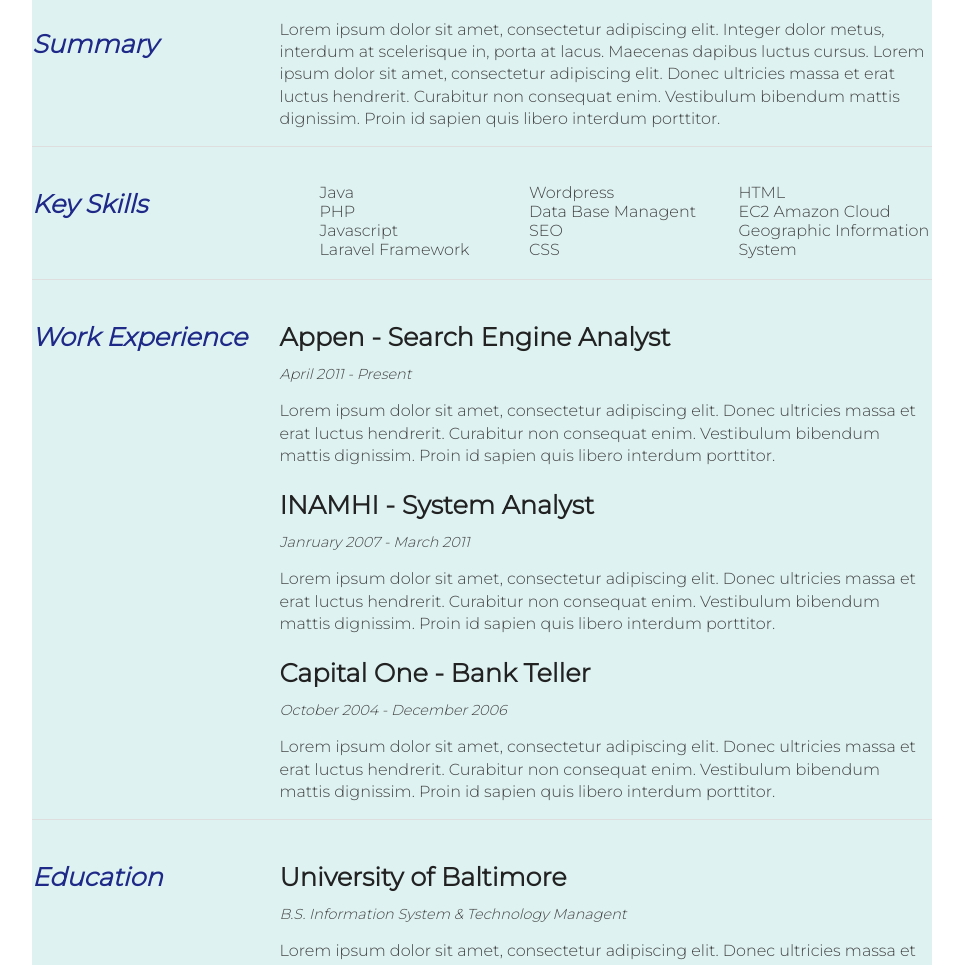
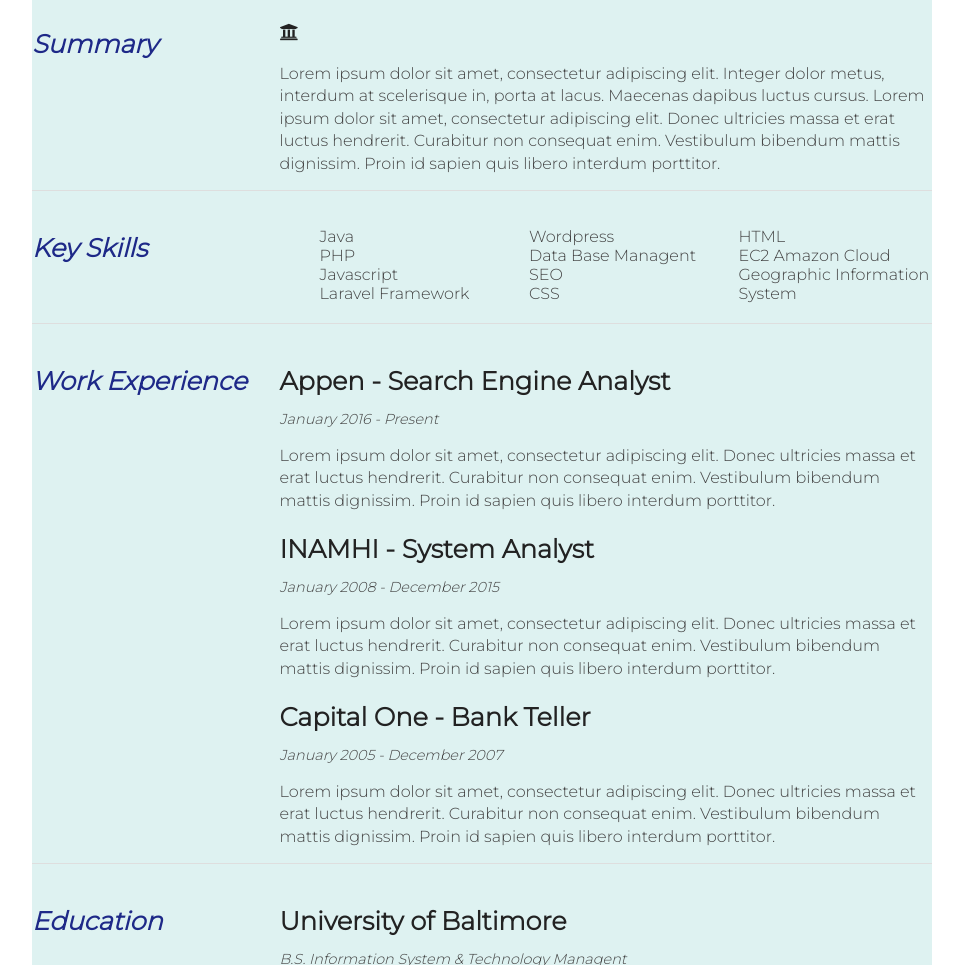
Before and after one commit to joseloc217/PEC1_jcabreraor, a website built with Parcel: page src/index.html in a window 1280 px wide. Shown: the part 372-1337 px from the top of the page, without its empty margins (158-1121 px from the left). Built offline with nearby package versions, Linux system fonts and the light colour scheme; some packages are replaced by stand-ins of ours.

Commit message:
Update index.html

```diff
--- a/src/index.html
+++ b/src/index.html
@@ -16,7 +16,6 @@
         </div>
         <div class="flex"></div>
         <div class="nameHeading">
-          <h1><iclass="fas fa-university"></i></h1>
           <h1>Jose Luis Cabrera</h1>
           <h2 >Systems Analyst & SEO</h2>
         </div>
@@ -24,7 +23,7 @@
         <div class="resumeProfileContact">
           <ul>
             <li>email: <a href="mailto:jcabreraor@uoc.edu" target="_blank">jcabreraor@uoc.edu</a></li>
-            <li>website: <a href="http://https://www.linkedin.com/in/jcabrerasoftwaredeveloper/.com">Find me on linkedin</a></li>
+            <li>website: <a href="http://https://www.linkedin.com/in/jcabrerasoftwaredeveloper/">Find me on linkedin</a></li>
             <li>phone: 0985412367</li>
           </ul>
         </div>
@@ -39,6 +38,7 @@
             </div>
 
             <div class="resumeMainContent">
+              <h1><i class="fas fa-university"></i></h1>
               <p>Lorem ipsum dolor sit amet, consectetur adipiscing elit. Integer dolor metus, interdum at scelerisque in, porta at lacus. Maecenas dapibus luctus cursus. Lorem ipsum dolor sit amet, consectetur adipiscing elit. Donec ultricies massa et erat luctus hendrerit. Curabitur non consequat enim. Vestibulum bibendum mattis dignissim. Proin id sapien quis libero interdum porttitor.</p>
             </div>
           </article>
@@ -76,19 +76,19 @@
           <div class="resumeMainContent">
             <article>
               <h2>Appen - Search Engine Analyst</h2>
-              <p class="resumeMainDetails">April 2011 - Present</p>
+              <p class="resumeMainDetails">January 2016 - Present</p>
               <p>Lorem ipsum dolor sit amet, consectetur adipiscing elit. Donec ultricies massa et erat luctus hendrerit. Curabitur non consequat enim. Vestibulum bibendum mattis dignissim. Proin id sapien quis libero interdum porttitor.</p>
             </article>
 
             <article>
               <h2>INAMHI - System Analyst</h2>
-              <p class="resumeMainDetails">Janruary 2007 - March 2011</p>
+              <p class="resumeMainDetails">January 2008 - December 2015</p>
               <p>Lorem ipsum dolor sit amet, consectetur adipiscing elit. Donec ultricies massa et erat luctus hendrerit. Curabitur non consequat enim. Vestibulum bibendum mattis dignissim. Proin id sapien quis libero interdum porttitor.</p>
             </article>
 
             <article>
               <h2>Capital One - Bank Teller</h2>
-              <p class="resumeMainDetails">October 2004 - December 2006</p>
+              <p class="resumeMainDetails">January 2005 - December 2007</p>
               <p>Lorem ipsum dolor sit amet, consectetur adipiscing elit. Donec ultricies massa et erat luctus hendrerit. Curabitur non consequat enim. Vestibulum bibendum mattis dignissim. Proin id sapien quis libero interdum porttitor.</p>
             </article>
           </div>
```
